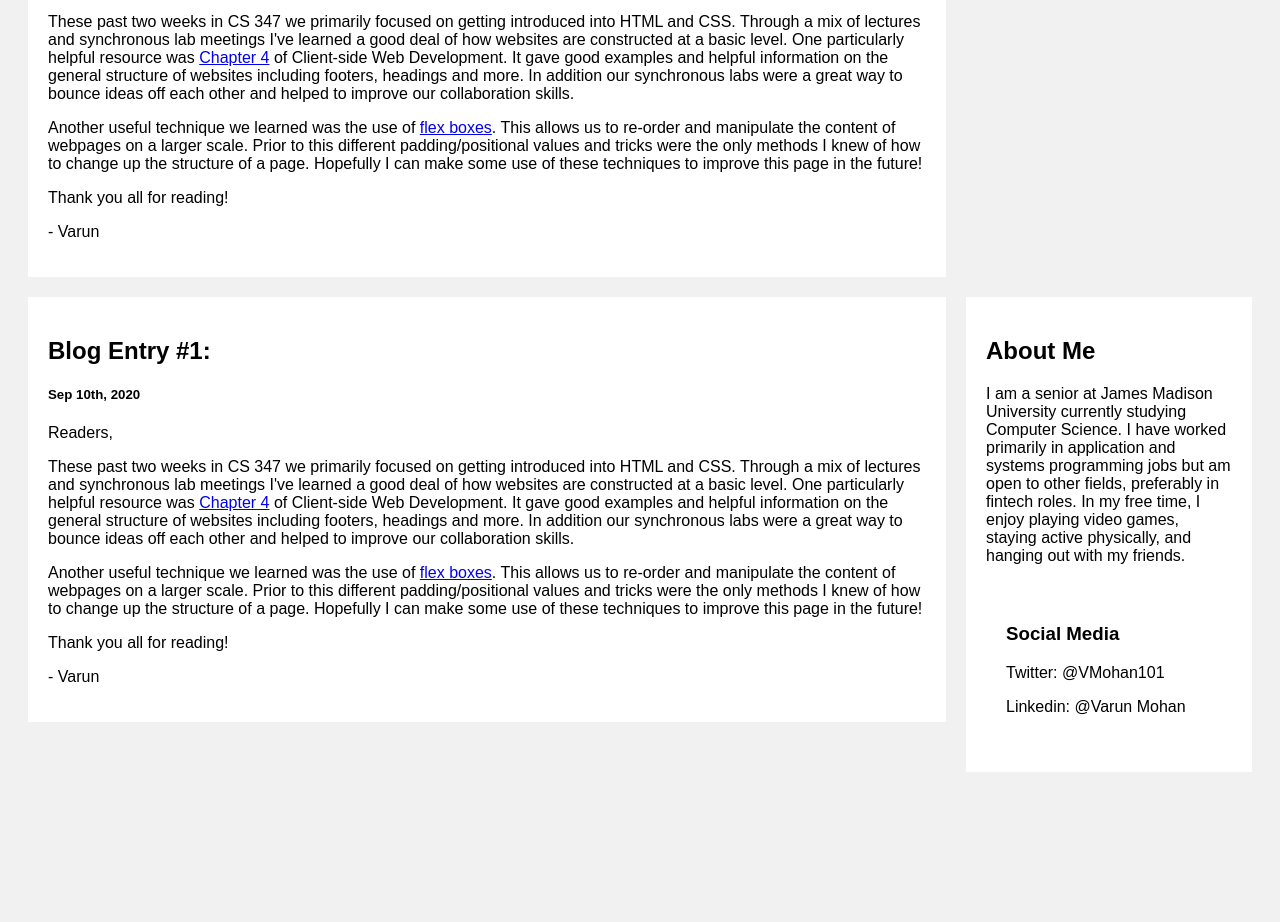
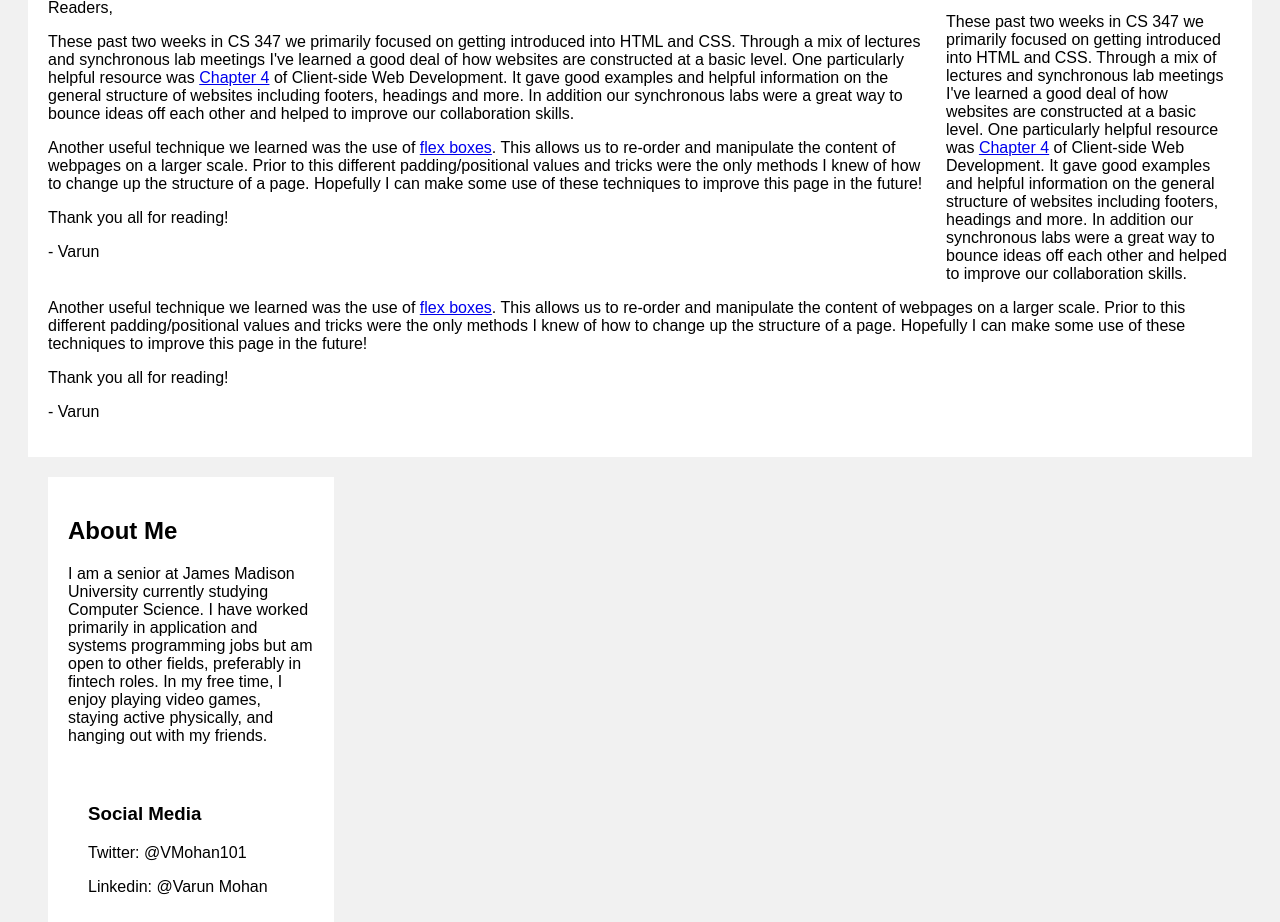
Before and after one commit to mohanvx2/347-WebBlog, a plain HTML site: page index.html in a window 1280 px wide. Shown: the part 425-1347 px from the top of the page. Before the commit the page ends 1225 px from the top, so only its background shows below. Drawn offline with Linux system fonts and the light colour scheme.

Commit message:
Test changes

```diff
--- a/index.html
+++ b/index.html
@@ -100,9 +100,8 @@ body {
     </div>
   </div>
   <div class="row">
-    <div class="leftcolumn">
       <div class="card">
-        <h2>Blog Entry #1:</h2>
+        <h2>Blog Entry #2:</h2>
         <h5>Sep 10th, 2020</h5>
         <p>Readers,</p>
         <p>These past two weeks in CS 347 we primarily focused on getting
@@ -116,7 +115,7 @@ body {
           <p>Another useful technique we learned was the use of <a href = "https://www.youtube.com/watch?v=dF81Lfx9z4A&feature=youtu.be">flex boxes</a>. This allows us to re-order and manipulate the content of webpages on a larger scale. Prior to this different padding/positional values and tricks were the only methods I knew of how to change up the structure of a page. Hopefully I can make some use of these techniques to improve this page in the future!</p>
           <p>Thank you all for reading!</p>
           <p>- Varun</p>
-      </div>
+
     </div>
   <div class="rightcolumn">
     <div class="card">
```
